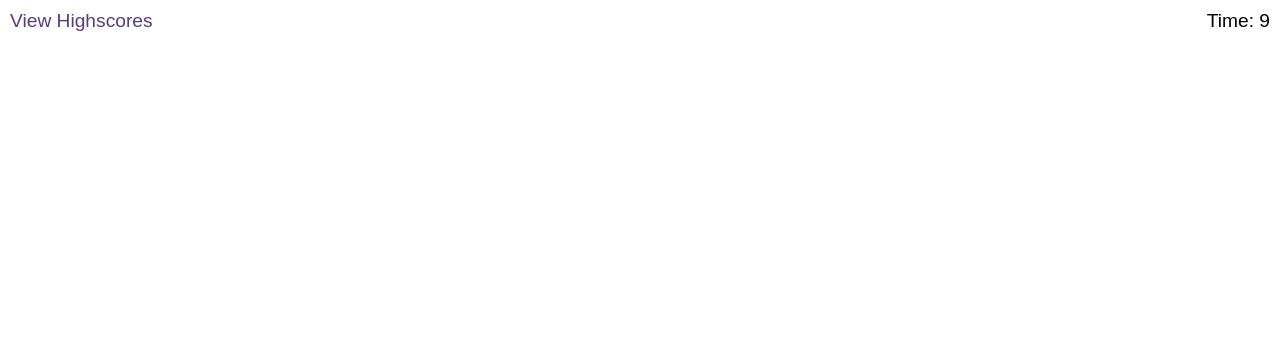
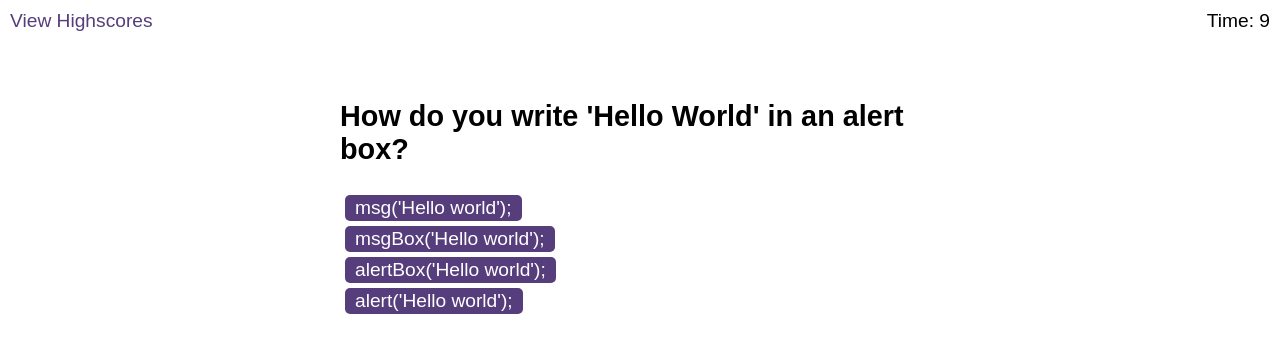
Before and after one commit to ibalan92/online-quiz, a plain HTML site: page index.html in a window 1280 px wide. Both pictures are taken after a click on the button "Start Quiz". Drawn offline with Linux system fonts and the light colour scheme.

Commit message:
Created a list of choices and buttons for each choice

```diff
--- a/assets/js/logic.js
+++ b/assets/js/logic.js
@@ -1,6 +1,13 @@
 var timerEl = document.getElementById('time');
 var startButton = document.querySelector('#start');
-var listOfQuestions = [quizQuestion1, quizQuestion2, quizQuestion3]
+var questionEl = document.querySelector('#question-title');
+var listOfQuestions = [quizQuestion1, quizQuestion2, quizQuestion3];
+var choicesEl = document.getElementById('choices');
+var answersEl = document.createElement("ol");
+var answer1 = document.createElement("button");
+var answer2 = document.createElement("button");
+var answer3 = document.createElement("button");
+var answer4 = document.createElement("button");
 
 //Timer function
 function timer(){
@@ -28,4 +35,22 @@ function clearScreen() {
     }
   }
 
-startButton.addEventListener("click",clearScreen)
+function showQuestion(){
+    clearScreen();
+    for(var i = 0; i<listOfQuestions.length;i++){
+        questionEl.textContent = listOfQuestions[i].question;
+
+        answer1.textContent = listOfQuestions[i].choices[0];
+        answer2.textContent = listOfQuestions[i].choices[1];
+        answer3.textContent = listOfQuestions[i].choices[2];
+        answer4.textContent = listOfQuestions[i].choices[3];
+        choicesEl.appendChild(answersEl);
+        answersEl.appendChild(answer1);
+        answersEl.appendChild(answer2);
+        answersEl.appendChild(answer3);
+        answersEl.appendChild(answer4);
+
+    }
+}
+
+startButton.addEventListener("click",showQuestion)
--- a/assets/js/questions.js
+++ b/assets/js/questions.js
@@ -15,5 +15,3 @@ var quizQuestion3 = {
     choices: ["msg('Hello world');", "msgBox('Hello world');", "alertBox('Hello world');", "alert('Hello world');"],
     answer: "alert('Hello world');"
 }
-
-var listOfQuestions = [quizQuestion1, quizQuestion2, quizQuestion3]
--- a/index.html
+++ b/index.html
@@ -26,7 +26,7 @@
         <button id="start">Start Quiz</button>
       </div>
 
-      <div id="questions" class="hide">
+      <div id="questions">
         <h2 id="question-title"></h2>
         <div id="choices" class="choices"></div>
       </div>
```
